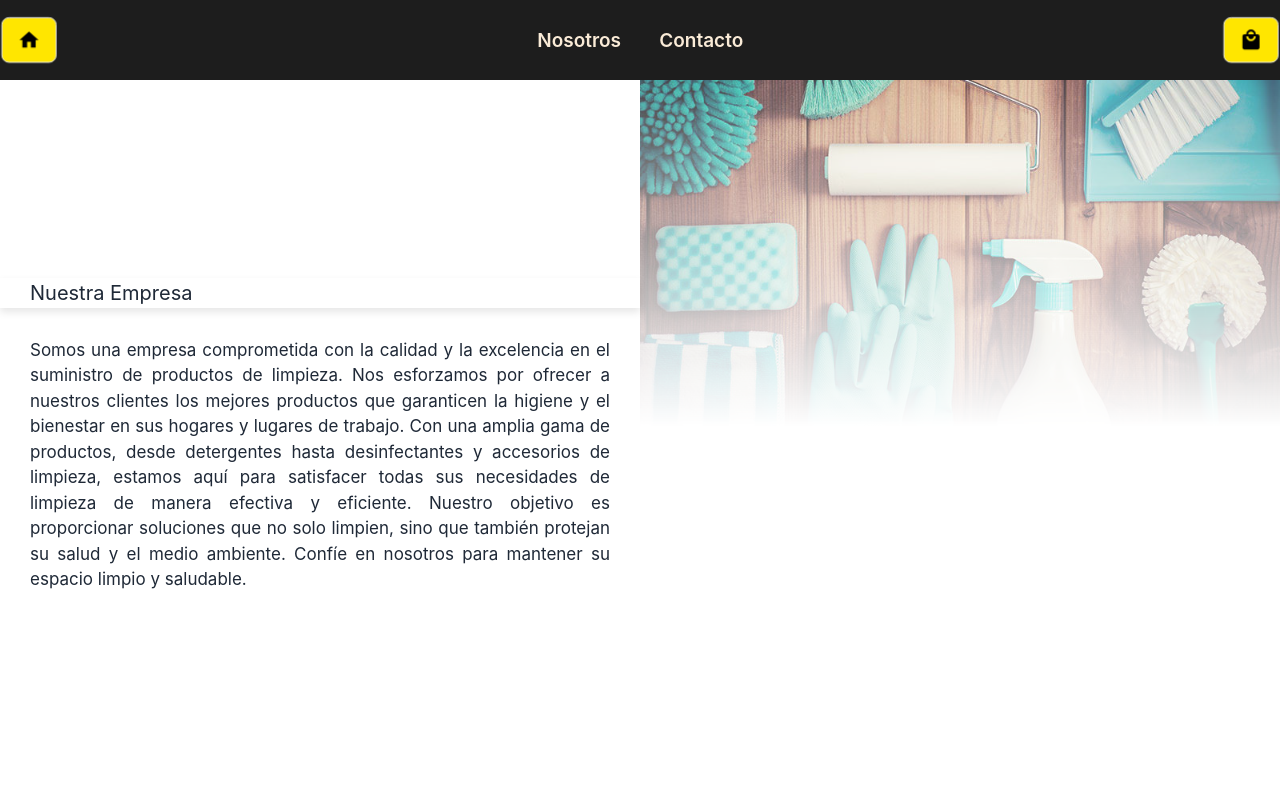
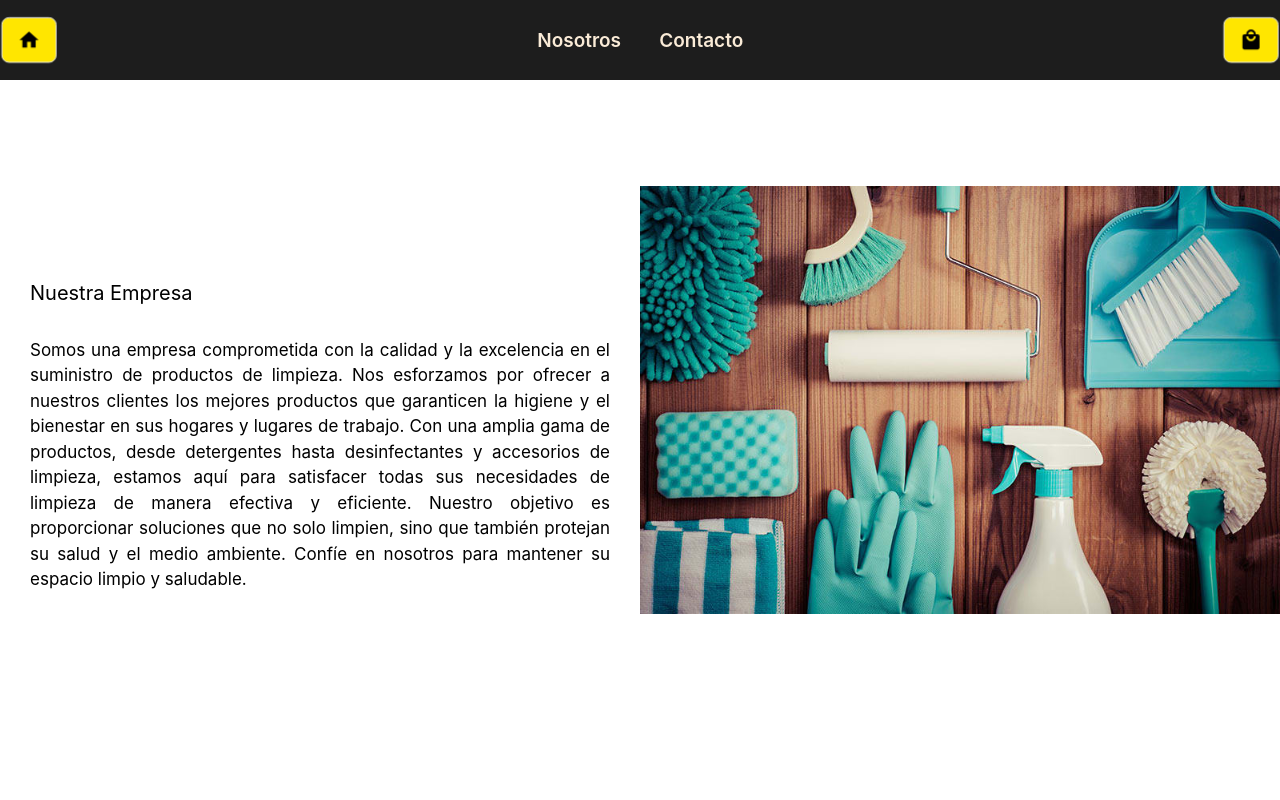
Before and after one commit to federudiero/ecomerceLimpieza, a React (Create React App) app: page /nosotros in a window 1280 px wide. Shown: the top 800 px of the page. Built offline with nearby package versions, Linux system fonts and the light colour scheme.

Commit message:
cambios en la app

```diff
--- a/src/Components/Card/Card.jsx
+++ b/src/Components/Card/Card.jsx
@@ -39,7 +39,7 @@ function Card({ id, nombre, category, precio, imagen, stock }) {
         to={`/product-detail/${id}`}
         className="btn"
         onClick={handleViewDetails}
-        style={{ background: '#ffe600', color: 'black' }}
+        style={{ background: '#0082be', color: 'black',marginBottom: '10px' }}
       >
         Ver detalle
       </Link>
--- a/src/Components/Nosotros/Nosotros.module.css
+++ b/src/Components/Nosotros/Nosotros.module.css
@@ -1,11 +1,14 @@
 .divNosotros{
     display: flex;
     height: 100vh;
+    background-color: #ffffffc7;
+    align-items: center;
 }
 .pNosotros{
 padding: 30px;
 text-align: justify;
 font-size: 17px;
+color: black;
 }
 .divh2Nosotros{
 margin-top: 100px;
@@ -19,10 +22,10 @@ margin-top: 100px;
     padding-left: 30px;
     text-align: justify;
     font-size: 20px;
-    box-shadow: 0 4px 8px rgba(0, 0, 0, 0.1); /* Ajusta los valores según tu preferencia */
+    color: black;
+
   }
 
 .imgNosotros {
-    mask-image: linear-gradient(to top, rgba(0, 0, 0, 0) 0%, rgba(0, 0, 0, 0.9) 100%);
 
   }
--- a/src/Components/cards/Cards.jsx
+++ b/src/Components/cards/Cards.jsx
@@ -5,8 +5,9 @@ import { useDispatch, useSelector } from 'react-redux';
 import Card from '../Card/Card';
 import style from '../cards/Cards.module.css';
 import ComponenteDescuento from '../componenteDescuento/ComponenteDescuento';
-import Filter from '../filter/Filter';
-import Carousel from '../carousel/Carousel.jsx';
+
+import ComoTrabajo from '../comoTrabajo/ComoTrabajo';
+import Carousel from '../carousel/Carousel';
 
 function Cards() {
     const dispatch = useDispatch();
@@ -33,8 +34,11 @@ function Cards() {
 
     return (
         <div className={style.cardsContainerPadreMayor}>
-          <Carousel/>
+
+      <ComoTrabajo/>
+      <Carousel/>
             <ComponenteDescuento/>
+
             <div className={style.cardsContainer}>
                 <div className={style.gridContainer}>
                     {filteredBySearch.map(product => (
--- a/src/Components/comoTrabajo/ComoTrabajo.module.css
+++ b/src/Components/comoTrabajo/ComoTrabajo.module.css
@@ -5,7 +5,7 @@
     align-items: center;
     height:500px;
     justify-content: space-evenly;
-    background-color: #cdcfd0;
+
     color: #1d1d1d;
 
   }
--- a/src/Components/contacto/Contacto.jsx
+++ b/src/Components/contacto/Contacto.jsx
@@ -20,7 +20,7 @@ const Contacto = () => {
                     src="https://www.google.com/maps/embed?pb=!1m18!1m12!1m3!1d3406.196518228609!2d-64.18865278479608!3d-31.420083426879287!2m3!1f0!2f0!3f0!3m2!1i1024!2i768!4f13.1!3m3!1m2!1s0x942e1c6b6732a3d9%3A0x54eb5f2d7c2f!2sC%C3%B3rdoba%2C%20C%C3%B3rdoba!5e0!3m2!1ses-419!2sar!4v1631557690700!5m2!1ses-419!2sar"
                     width="600"
                     height="450"
-                    style={{ border: 0 }}
+                    style={{  width: '600px', height: '450px', borderRadius: '10px',boxShadow: '0 0 10px rgba(0, 0, 0, 0.5)' }}
                     allowFullScreen=""
                     loading="lazy"
                     ></iframe>
--- a/src/Components/contacto/Contacto.module.css
+++ b/src/Components/contacto/Contacto.module.css
@@ -3,6 +3,8 @@
     justify-content: space-evenly;
     align-items: center;
     height: 100vh;
+    background-color: #ffffffc7;
+    color: #000000;
 }
 .formContacto{
     padding: 20px;
@@ -10,6 +12,9 @@
     flex-direction: column;
     justify-content: center;
     align-items: flex-start;
+    background-color: #647f8069;
+    border-radius: 10%;
+    box-shadow: 0 0 10px rgba(0, 0, 0, 0.5);
 
 
 }
@@ -22,6 +27,8 @@
     width: 400px;
     height: 200px;
     border: 1px solid #ffe600;
+    background-color: antiquewhite;
+    resize: none;
 }
 .btnContacto{
     margin-top: 10px;
@@ -46,4 +53,5 @@
 }
 .inputContacto{
     border: 1px solid #ffe600;
+    background-color: antiquewhite;
 }
--- a/src/Components/filter/ButtonFilter.module.css
+++ b/src/Components/filter/ButtonFilter.module.css
@@ -11,6 +11,7 @@
     justify-content: space-between;
     align-items: center;
     gap: 20px;
+
 
     border-radius: 0.375rem;
 }
--- a/src/Components/navBar/NavBar.jsx
+++ b/src/Components/navBar/NavBar.jsx
@@ -53,7 +53,7 @@ function NavBar() {
           </>
         ) : (
           <>
-            <div className="md:flex md:items-center md:justify-between">
+            <div className="md:flex md:items-center md:space-evenly">
               <Link to="/nosotros" className="btn btn-ghost text-xl">
                 Nosotros
               </Link>
--- a/src/Components/prodtuctDetail/ProductDetail.jsx
+++ b/src/Components/prodtuctDetail/ProductDetail.jsx
@@ -26,7 +26,7 @@ function ProductDetail( ) {
   return (
     <div className="flex justify-center items-center min-h-screen bg-success-content">
       {selectedProduct ? (
-        <div className="flex flex-col lg:flex-row bg-base-100 shadow-xl rounded-lg overflow-hidden max-w-screen-lg mx-4">
+        <div className="flex flex-col lg:flex-row bg-base-200 shadow-xl rounded-lg overflow-hidden max-w-screen-lg mx-4">
           <div className="w-full h-56 overflow-hidden flex items-center justify-center border-primary">
             <img className="w-full h-full object-cover" src={selectedProduct.imagen} alt="Producto" />
           </div>
--- a/src/views/Home.jsx
+++ b/src/views/Home.jsx
@@ -5,7 +5,7 @@ import Cards from '../Components/cards/Cards'
 import Filter from '../Components/filter/Filter'
 import NavBar from '../Components/navBar/NavBar'
 import Footer from '../Components/Footer/Footer'
-import ComoTrabajo from '../Components/comoTrabajo/ComoTrabajo'
+
 
 
 
@@ -14,7 +14,7 @@ function Home() {
     <div>
 
       <Header/>
-      <ComoTrabajo/>
+
       <Cards/>
 
     </div>
```
